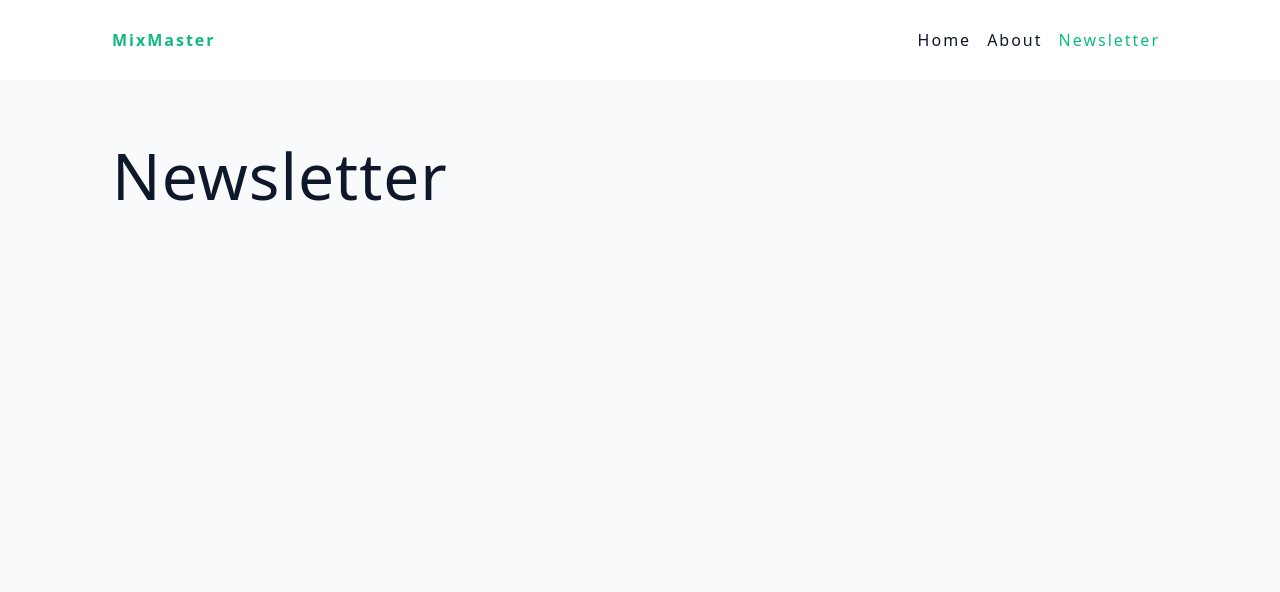
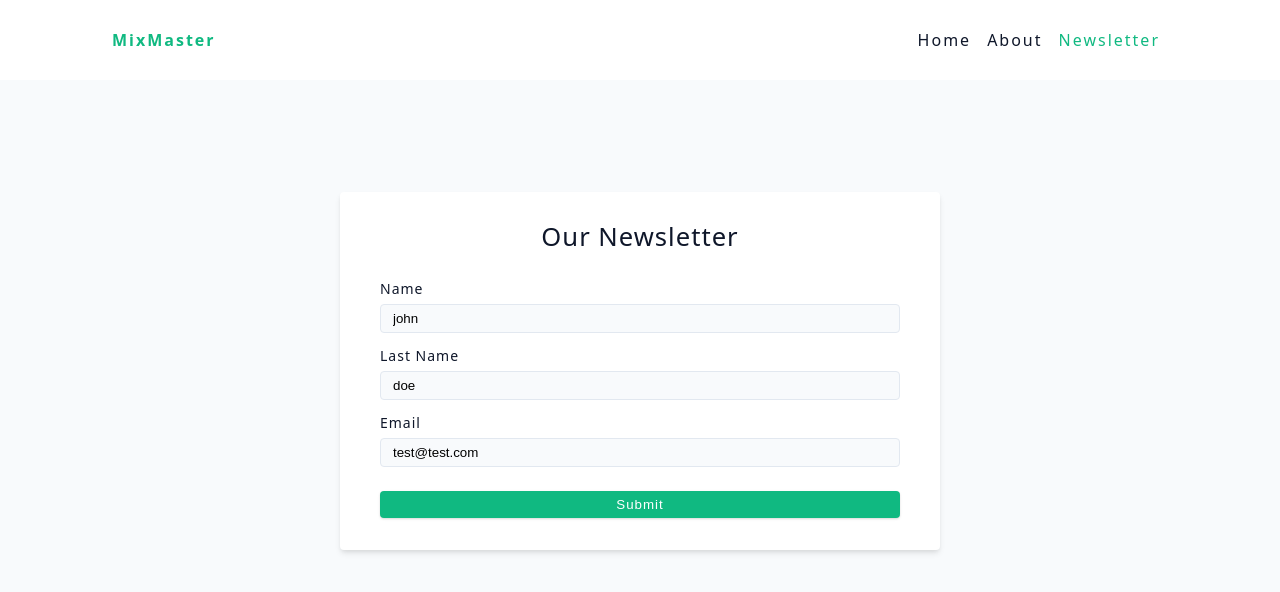
Before and after one commit to hubertszkodzinski/mixmaster, a React (Vite) app: page /newsletter in a window 1280 px wide. Shown: the top 592 px of the page. Built offline with nearby package versions, Linux system fonts and the light colour scheme.

Commit message:
error changes

```diff
--- a/src/main.jsx
+++ b/src/main.jsx
@@ -1,11 +1,13 @@
 import React from 'react';
 import ReactDOM from 'react-dom/client';
 import App from './App';
-
+import { ToastContainer } from 'react-toastify';
+import 'react-toastify/dist/ReactToastify.css';
 import './index.css';
 
 ReactDOM.createRoot(document.getElementById('root')).render(
   <React.StrictMode>
+    <ToastContainer position='top-center' autoClose={2000} />
     <App />
   </React.StrictMode>
 );
--- a/src/pages/Cocktail.jsx
+++ b/src/pages/Cocktail.jsx
@@ -1,4 +1,4 @@
-import { useLoaderData, Link } from 'react-router-dom';
+import { useLoaderData, Link, Navigate } from 'react-router-dom';
 import axios from 'axios';
 import styled from 'styled-components';
 
@@ -13,6 +13,10 @@ export const loader = async ({ params }) => {
 
 function Cocktail() {
   const { id, data } = useLoaderData();
+
+  // if (!data || !data.drinks) return <h2>something went wrong...</h2>;
+  if (!data || !data.drinks) return <Navigate to='/' />;
+
   const singleDrink = data.drinks[0];
 
   const {
@@ -76,7 +80,7 @@ export default Cocktail;
 const Wrapper = styled.div`
   header {
     text-align: center;
-    margin-bottom: 3rem;
+    margin-bottom: 2rem;
     .btn {
       margin-bottom: 1rem;
     }
--- a/src/pages/Newsletter.jsx
+++ b/src/pages/Newsletter.jsx
@@ -1,4 +1,59 @@
 function Newsletter() {
-  return <h1>Newsletter</h1>;
+  return (
+    <form className='form'>
+      <h4 style={{ textAlign: 'center', marginBottom: '2rem' }}>
+        our newsletter
+      </h4>
+      {/* name */}
+      <div className='form-row'>
+        <label htmlFor='name' className='form-label'>
+          name
+        </label>
+        <input
+          type='text'
+          className='form-input'
+          id='name'
+          name='name'
+          placeholder='type your name'
+          defaultValue='john'
+        />
+      </div>
+      {/* lastName */}
+      <div className='form-row'>
+        <label htmlFor='lastName' className='form-label'>
+          last name
+        </label>
+        <input
+          type='text'
+          className='form-input'
+          id='lastName'
+          name='lastName'
+          placeholder='type your last name'
+          defaultValue='doe'
+        />
+      </div>
+      {/* email */}
+      <div className='form-row'>
+        <label htmlFor='email' className='form-label'>
+          email
+        </label>
+        <input
+          type='email'
+          className='form-input'
+          id='email'
+          name='email'
+          placeholder='type your email'
+          defaultValue='test@test.com'
+        />
+      </div>
+      <button
+        type='submit'
+        className='btn btn-block'
+        style={{ marginTop: '0.5rem' }}
+      >
+        submit
+      </button>
+    </form>
+  );
 }
 export default Newsletter;
--- a/src/pages/SinglePageError.jsx
+++ b/src/pages/SinglePageError.jsx
@@ -2,6 +2,7 @@ import { useRouteError } from 'react-router-dom';
 
 function SinglePageError() {
   const error = useRouteError();
+  // console.log(error);
   return <h2>{error.message}</h2>;
 }
 export default SinglePageError;
```
